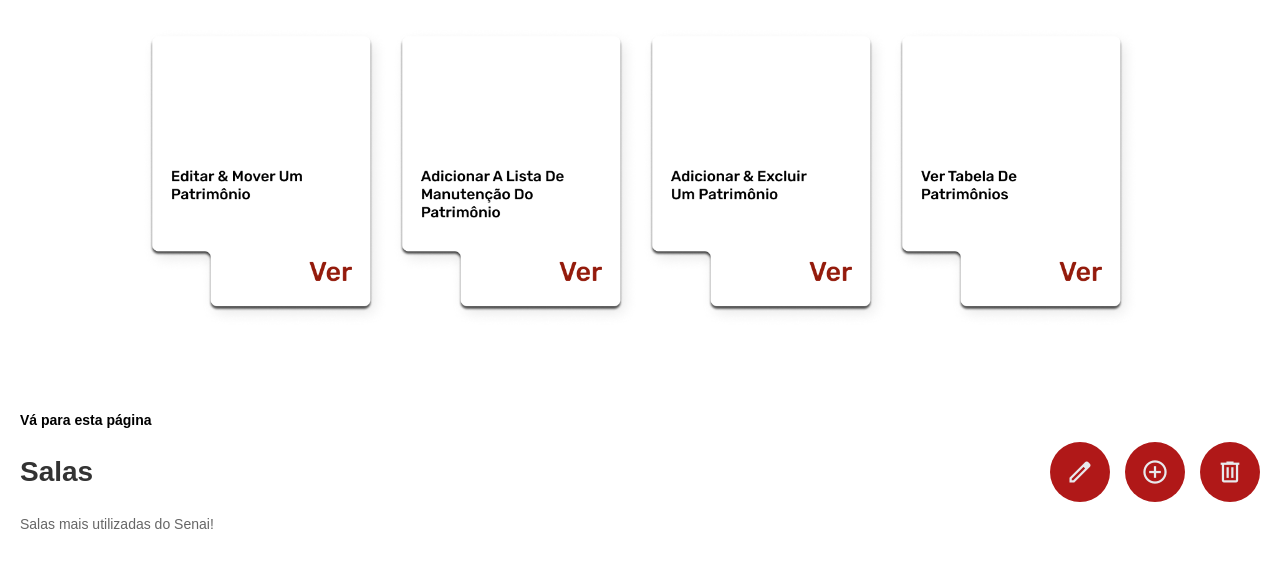
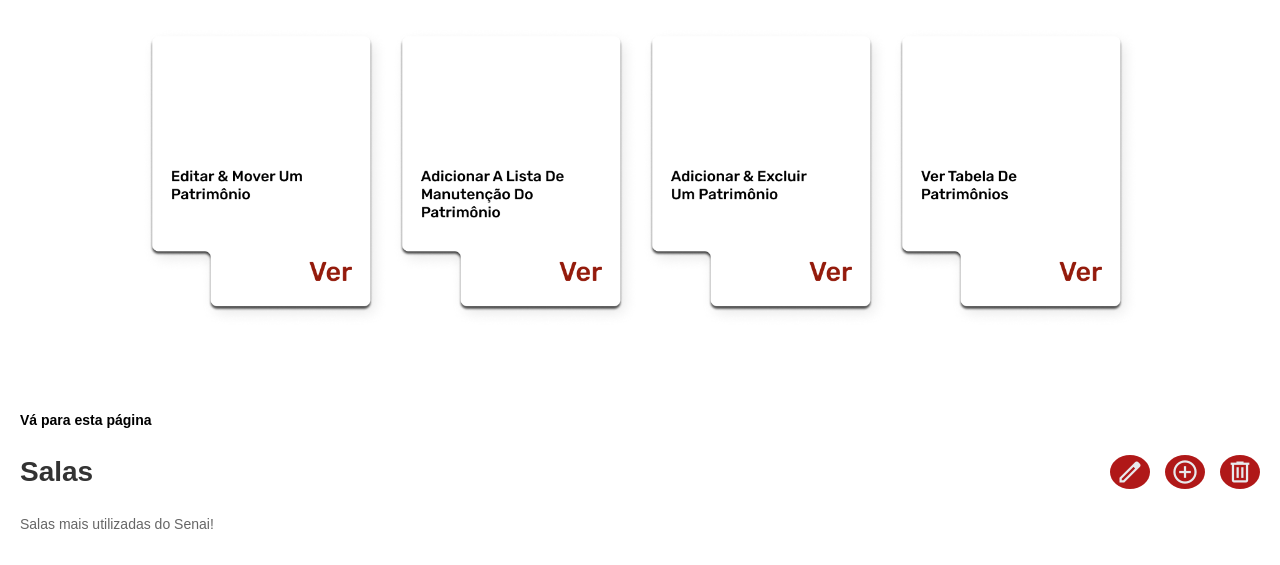
Before and after one commit to guilherme3234/tela_TCC, a plain HTML site: page index.html in a window 1280 px wide. Shown: the part 586-1151 px from the top of the page. Drawn offline with nearby package versions, Linux system fonts and the light colour scheme; files whose address does not match are found by name.

Commit message:
Update styles.css

```diff
--- a/styles.css
+++ b/styles.css
@@ -220,8 +220,8 @@ h1, h2 {
 }
 
 .botao-sala {
-    width: 60px;
-    height: 60px;
+    width: 40px;
+    height: 34px;
     background-color: #B01818;
     border-radius: 50%;
     display: flex;
```
